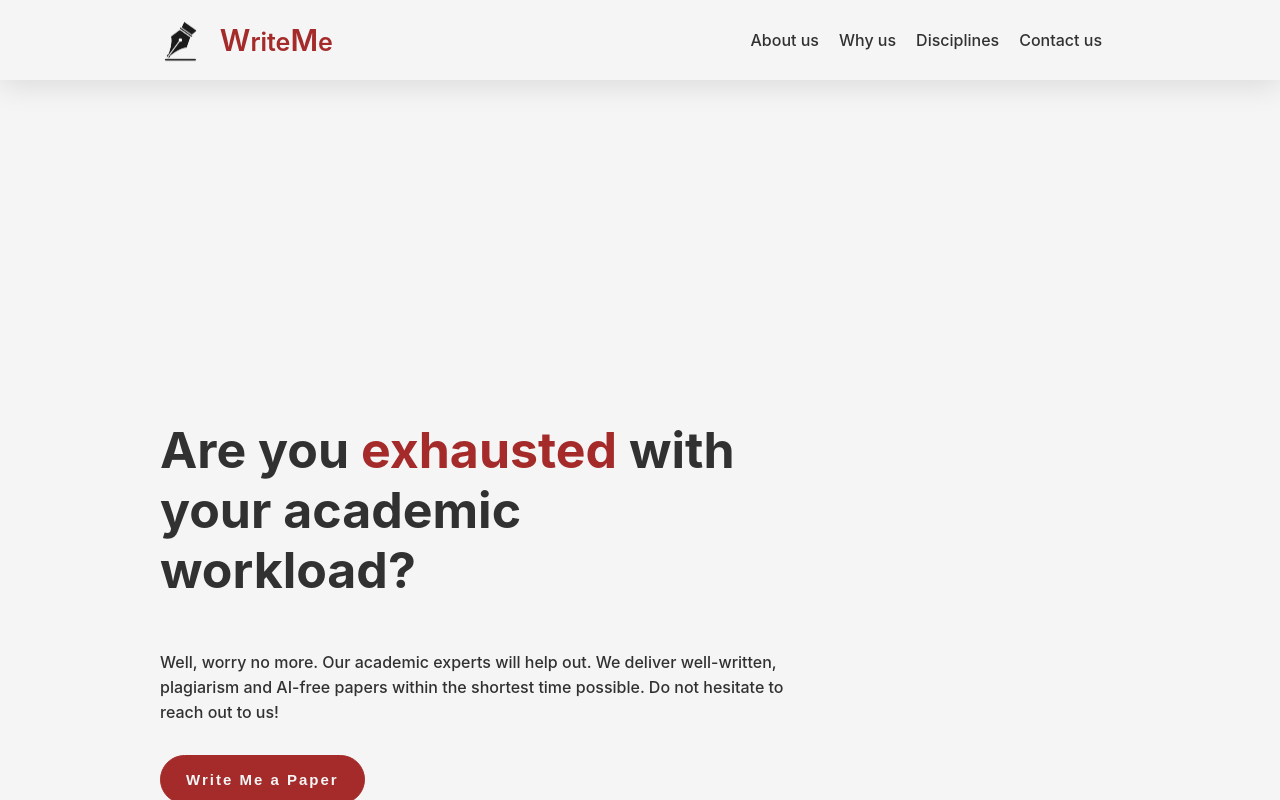
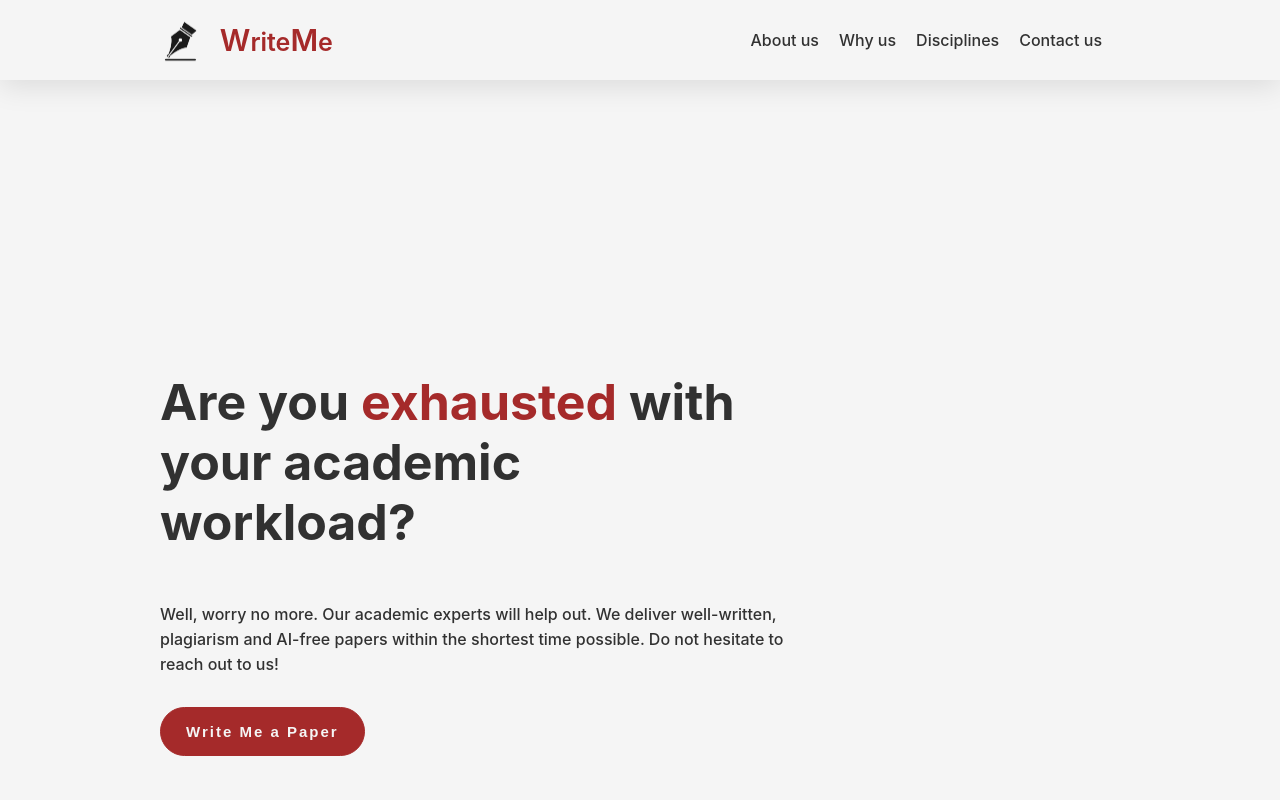
Before and after one commit to 1wes/WriteMe-Carbon, a React (Create React App) app: page /about in a window 1280 px wide. Shown: the top 800 px of the page. Built offline with nearby package versions, Linux system fonts and the light colour scheme.

Commit message:
reduce margin top for punchline

```diff
--- a/src/components/home.css
+++ b/src/components/home.css
@@ -158,7 +158,7 @@
     }
 
     .punchline{
-        margin-top: 50%;
+        margin-top: 40%;
     }
 
     .tagline{
```
